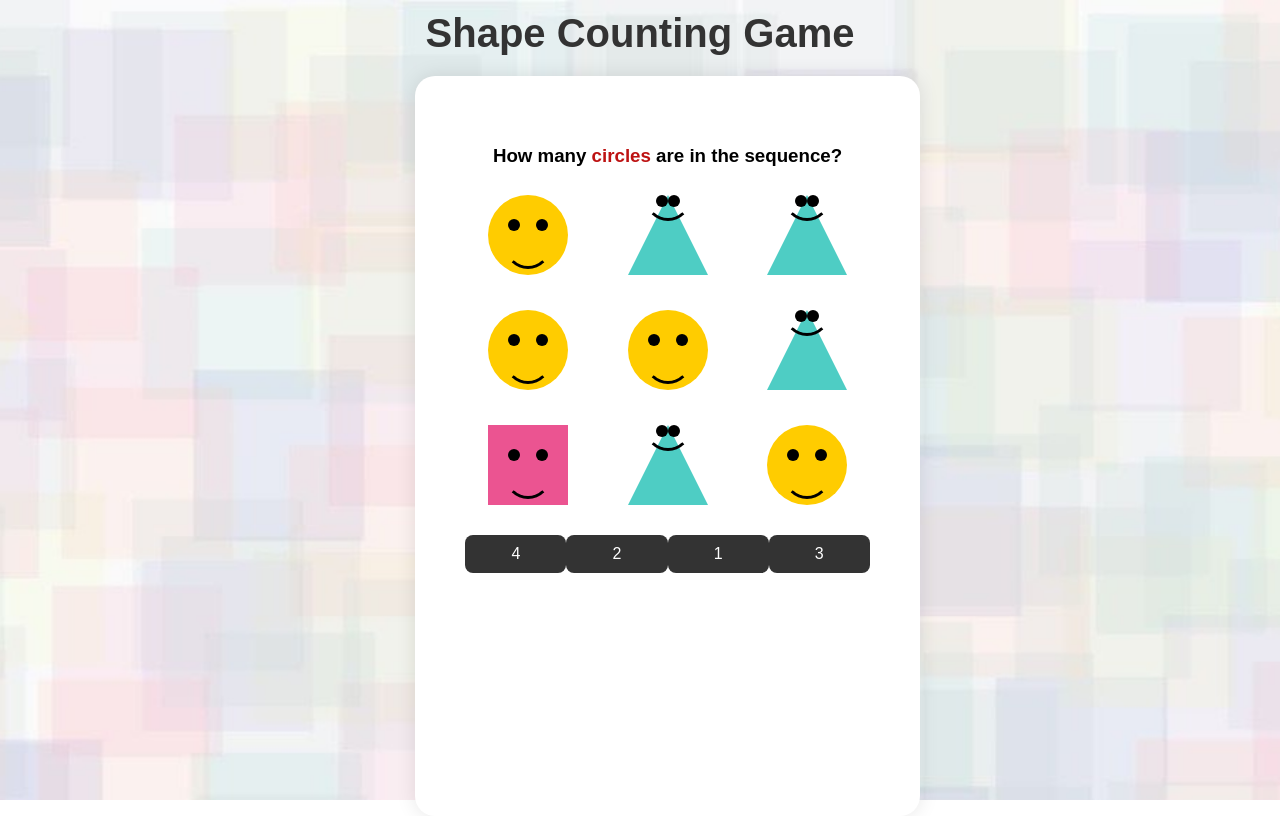
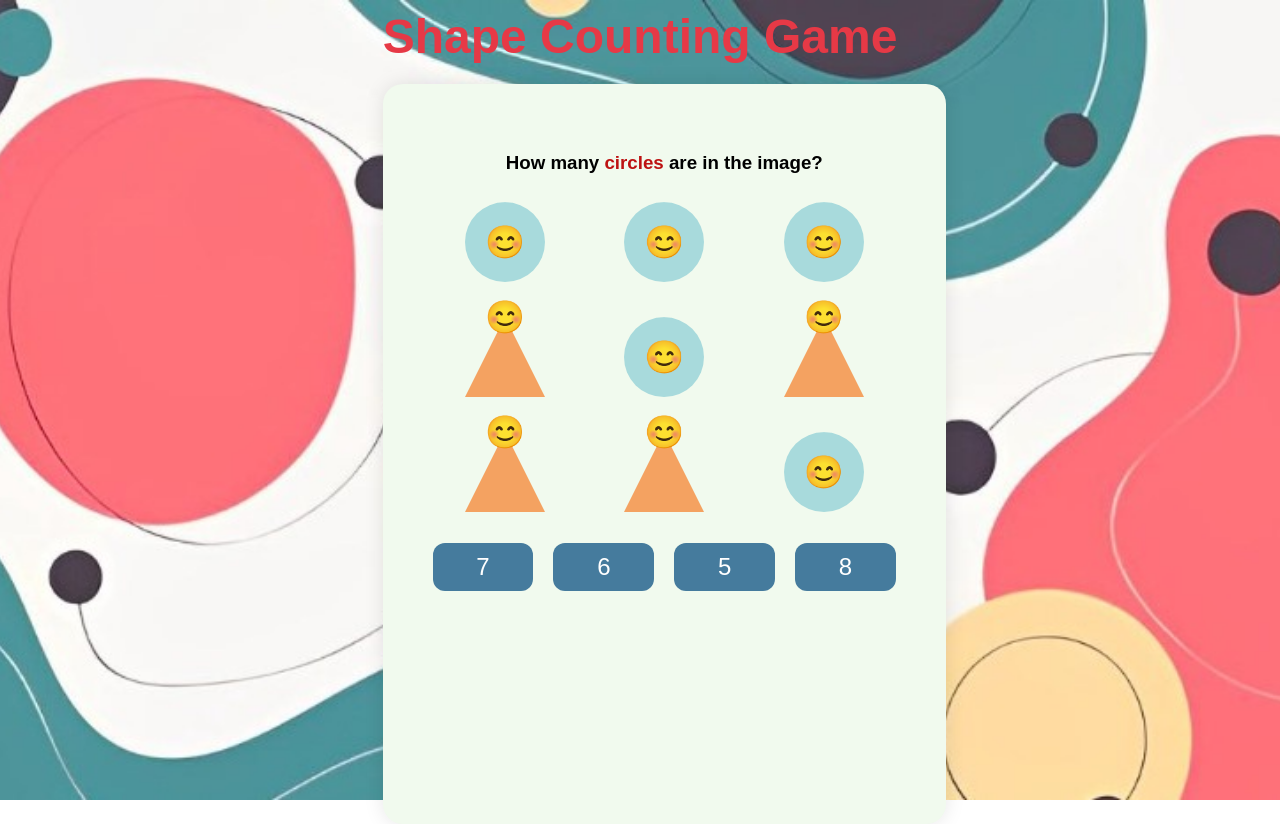
Before and after one commit to satwika-reddy10/Expression_Tracker, a React (Create React App) app in the folder client/: page /game in a window 1280 px wide. Built offline with nearby package versions, Linux system fonts and the light colour scheme; no server answers.

Commit message:
adding css to login page and game

```diff
--- a/client/src/App.css
+++ b/client/src/App.css
@@ -50,7 +50,7 @@ html, body {
 
 body {
   font-family: 'Arial', sans-serif;
-  background-image: url('./new_backgroudImage.jpg'); /* Replace with the path to your image */
+  background-image: url('./backgroundfinal.jpg'); /* Replace with the path to your image */
   background-size: cover; /* Ensures the image covers the entire screen */
   background-position: center; /* Centers the image */
   background-repeat: no-repeat; /* Prevents the image from repeating */
--- a/client/src/components/GameComponent.css
+++ b/client/src/components/GameComponent.css
@@ -1,31 +1,32 @@
+/* General styling */
 .app {
   text-align: center;
   width: 100%;
 }
 
 .game-title {
-    font-size: 2.5rem; /* Slightly reduced font size */
-    color: #333;
-    margin-bottom: 20px; /* Reduced margin */
+  font-size: 3rem;
+  color: #e63946;
+  margin-bottom: 20px;
 }
 
 .game-container {
-    background-color: #fff;
-    padding: 50px; /* Reduced padding */
+  background-color: #f1faee;
+  padding: 50px;
   border-radius: 20px;
   box-shadow: 0px 0px 20px rgba(0, 0, 0, 0.1);
-    width: 90%; /* Increased width */
-    max-width: 800px; /* Set a max width to ensure it's responsive */
-    height: 80vh; /* Set the height to be 80% of the viewport */
-    overflow-y: auto; /* In case content overflows, it will scroll internally */
+  width: 90%;
+  max-width: 800px;
+  height: 80vh;
+  overflow-y: auto;
 }
 
 .shape-sequence {
   display: grid;
-    grid-template-columns: repeat(3, 1fr); /* 3 columns */
-    grid-gap: 35px; /* Space between shapes */
+  grid-template-columns: repeat(3, 1fr);
+  grid-gap: 35px;
   justify-items: center;
-    margin: 10px 0; /* Reduced margin */
+  margin: 10px 0;
   padding: 10px;
 }
 
@@ -37,74 +38,70 @@
 .options-container {
   display: flex;
   justify-content: space-around;
-    margin-top: 20px; /* Reduced margin */
+  margin-top: 20px;
+  gap: 20px;
 }
 
 .option-btn {
-    padding: 10px 15px; /* Reduced button padding */
-    font-size: 1rem; /* Reduced font size */
+  padding: 10px 15px;
+  font-size: 1.5rem;
   cursor: pointer;
   border: none;
-    border-radius: 8px;
-    background-color: #333;
+  border-radius: 12px;
+  background-color: #457b9d;
   color: white;
-    transition: background-color 0.3s;
+  transition: background-color 0.3s, transform 0.3s;
 }
 
 .option-btn:hover {
-    background-color: #555;
+  background-color: #1d3557;
+  transform: scale(1.05);
+}
+
+/* Accessibility: Focus styles */
+.option-btn:focus, .next-btn:focus, .restart-btn:focus {
+  outline: 2px solid #0056b3;
 }
 
 .result {
-    font-size: 1.2rem; /* Reduced font size */
+  font-size: 1.5rem;
   margin-top: 20px;
   align-content: center;
 }
 
 .next-btn, .restart-btn {
-    margin-top: 10px; /* Reduced margin */
-    padding: 10px 15px; /* Reduced padding */
-    font-size: 1rem; /* Reduced font size */
+  margin-top: 10px;
+  padding: 10px 15px;
+  font-size: 1.5rem;
   color: white;
   border: none;
-    border-radius: 8px;
+  border-radius: 12px;
   cursor: pointer;
-    transition: background-color 0.3s;
+  background-color: #457b9d;
+  transition: background-color 0.3s, transform 0.3s;
 }
 
-  .next-btn {
-    background-color: #007bff;
+.next-btn:hover, .restart-btn:hover {
+  background-color: #1d3557;
 }
 
-  .next-btn:hover {
-    background-color: #0056b3;
-  }
-
-  .restart-btn {
-    background-color: #28a745;
-  }
-
-  .restart-btn:hover {
-    background-color: #218838;
-  }
-
-  /* General shape styles */
+/* Shape styles */
 .shape {
-    width: 80px; /* Size of each shape */
+  width: 80px;
   height: 80px;
   display: flex;
+  align-items: center;
   justify-content: center;
-    align-items: center;
-    position: relative; /* So the eyes and smile are positioned correctly */
+  animation: bounce 2s infinite; /* Animation added */
 }
 
 .circle {
-    background-color: #ffcc00;
   border-radius: 50%;
+  background-color: #a8dadc;
 }
 
 .square {
-    background-color: #eb5491;
+  background-color: #f28482;
 }
 
 .triangle {
@@ -112,96 +109,24 @@
   height: 0;
   border-left: 40px solid transparent;
   border-right: 40px solid transparent;
-    border-bottom: 80px solid #4ecdc4; /* Adjusted size */
+  border-bottom: 80px solid #f4a261;
 }
 
-  .shape::before, .shape::after {
-    content: '';
-    width: 12px; /* Reduced eye size */
-    height: 12px;
-    background-color: black;
-    border-radius: 50%;
+/* Adding smiley to each shape */
+.smiley {
+  font-size: 2rem;
   position: absolute;
-    top: 30%;
 }
 
-  .shape::before {
-    left: 25%;
+/* Bounce animation */
+@keyframes bounce {
+  0%, 20%, 50%, 80%, 100% {
+    transform: translateY(0);
   }
-
-  .shape::after {
-    right: 25%;
+  40% {
+    transform: translateY(-30px);
   }
-
-  /* Common styles for all shapes */
-
-
-  /* Inverted smile for sad face */
-  .shape .sad-smile {
-    border-radius: 40px 40px 0 0;
-    border-color: black transparent transparent transparent;
-    top: 70%; /* Adjusted position for better alignment */
-    left: 50%;
-    transform: translateX(-50%);
-  }
-
-  /* Animation for the smile inversion */
-  @keyframes smileChange {
-    from {
-      transform: translateX(-50%) rotate(0deg);
-    }
-    to {
-      transform: translateX(-50%) rotate(180deg);
+  60% {
+    transform: translateY(-15px);
   }
 }
-
-  .shape.sad .smile {
-    animation: smileChange 0.5s ease-out;
-  }
-
-  /* Specific adjustments for the triangle */
-
-
-  /* General smile styles */
-  .shape .smile {
-    position: absolute;
-    width: 40px;
-    height: 20px;
-    border-radius: 0 0 40px 40px;
-    border: 3px solid black;
-    border-color: transparent transparent black transparent;
-    top: 60%; /* Default position */
-    left: 50%;
-    transform: translateX(-50%);
-  }
-
-  /* Sad smile */
-  .shape .sad-smile {
-    border-radius: 40px 40px 0 0;
-    border-color: black transparent transparent transparent;
-    left: 50%;
-    transform: translateX(-50%);
-  }
-
-  /* Position adjustments for different shapes */
-
-  /* Circle */
-  .shape.circle .smile,
-  .shape.circle .sad-smile {
-    top: 60%; /* Default position for circles */
-  }
-
-  /* Square */
-  .shape.square .smile,
-  .shape.square .sad-smile {
-    top: 60%; /* Default position for squares */
-  }
-
-  /* Triangle */
-  .shape.triangle .smile {
-    top: 80%; /* Push the smile down for triangles */
-  }
-
-  .shape.triangle .sad-smile {
-    top: 25%; /* Sad smile also pushed lower for triangles */
-  }
--- a/client/src/components/GameComponent.jsx
+++ b/client/src/components/GameComponent.jsx
@@ -3,6 +3,15 @@ import React, { useState, useEffect } from 'react';
 import './GameComponent.css';
 
 const shapes = ['circle', 'square', 'triangle'];
+
+// Function to shuffle an array
+function shuffleArray(array) {
+  for (let i = array.length - 1; i > 0; i--) {
+    const j = Math.floor(Math.random() * (i + 1));
+    [array[i], array[j]] = [array[j], array[i]];
+  }
+  return array;
+}
 
 function App() {
   const [currentQuestion, setCurrentQuestion] = useState(0);
@@ -11,6 +20,8 @@ function App() {
   const [questions, setQuestions] = useState([]);
   const [isAnswered, setIsAnswered] = useState(false);
   const [isCorrect, setIsCorrect] = useState(null);
+  const [shuffledOptions, setShuffledOptions] = useState([]);
+  const [streak, setStreak] = useState(0); // Track consecutive correct answers
 
   useEffect(() => {
     const newQuestions = Array(5)
@@ -23,44 +34,38 @@ function App() {
           .concat(
             Array(9 - randomCount).fill(null).map(() => shapes[Math.floor(Math.random() * shapes.length)]),
           );
-
-        // Calculate the correct answer
-        const correctAnswer = sequence.filter((s) => s === randomShape).length;
-
-        let options = [correctAnswer];
-        // Generate 3 other random options
-        while (options.length < 4) {
-          const randomOption = Math.floor(Math.random() * 5) + 1;
-          if (!options.includes(randomOption)) {
-            options.push(randomOption);
-          }
-        }
-
-        // Shuffle options array so correct answer is not always at the same position
-        const shuffleArray = (array) => {
-          for (let i = array.length - 1; i > 0; i--) {
-            const j = Math.floor(Math.random() * (i + 1));
-            [array[i], array[j]] = [array[j], array[i]];
-          }
-          return array;
-        };
-
-        return { shape: randomShape, sequence, correctAnswer, options: shuffleArray(options) };
+        return { shape: randomShape, sequence };
       });
     setQuestions(newQuestions);
   }, []);
+
+  useEffect(() => {
+    if (questions.length > 0 && currentQuestion < questions.length) {
+      const { shape, sequence } = questions[currentQuestion];
+      const correctAnswer = sequence.filter((s) => s === shape).length;
+      const options = Array(4)
+        .fill(null)
+        .map((_, i) => (i === 0 ? correctAnswer : correctAnswer + i));
+
+      // Shuffle options before displaying
+      setShuffledOptions(shuffleArray([...options]));
+    }
+  }, [currentQuestion, questions]);
 
   const handleAnswer = (answer) => {
     if (!isAnswered) {
       setSelectedAnswer(answer);
       setIsAnswered(true);
 
-      const correctAnswer = questions[currentQuestion].correctAnswer;
+      const correctAnswer = questions[currentQuestion].sequence.filter((shape) => shape === questions[currentQuestion].shape).length;
       const correct = answer === correctAnswer;
       setIsCorrect(correct);
 
       if (correct) {
         setScore(score + 1);
+        setStreak(streak + 1); // Increment streak for correct answers
+      } else {
+        setStreak(0); // Reset streak on wrong answer
       }
     }
   };
@@ -82,9 +87,22 @@ function App() {
     setSelectedAnswer(null);
     setIsAnswered(false);
     setIsCorrect(null);
+    setStreak(0); // Reset streak when restarting game
   };
 
-  if (currentQuestion >= questions.length) {
+  // Function to return the appropriate emoji based on the answer and streak
+  const getSmiley = () => {
+    if (!isAnswered) {
+      return '😊'; // Neutral smiley before answering
+    }
+    if (isCorrect) {
+      return streak > 1 ? '😁' : '😃'; // Happiest for streak, happy for single correct
+    } else {
+      return '😢'; // Sad for wrong answer
+    }
+  };
+
+  if (currentQuestion >= questions.length || questions.length === 0) {
     return (
       <div className="app">
         <h1 className="game-title">Shape Counting Game</h1>
@@ -102,24 +120,25 @@ function App() {
     );
   }
 
-  if (questions.length === 0) return <div>Loading...</div>;
+  if (questions.length === 0 || !questions[currentQuestion]) return <div>Loading...</div>;
 
-  const { shape, sequence, options } = questions[currentQuestion];
+  const { shape, sequence } = questions[currentQuestion];
+  const correctAnswer = sequence.filter((s) => s === shape).length;
 
   return (
     <div className="app">
       <h1 className="game-title">Shape Counting Game</h1>
       <div className="game-container">
-        <h3>How many <span className="target-shape">{shape}s</span> are in the sequence?</h3>
+        <h3>How many <span className="target-shape">{shape}s</span> are in the image?</h3>
         <div className="shape-sequence">
           {sequence.map((s, index) => (
-            <div key={index} className={`shape ${s} ${isCorrect === false ? 'sad' : ''}`} aria-label={`A ${s}`}>
-              <div className={`smile ${isCorrect === false ? 'sad-smile' : ''}`}></div>
+            <div key={index} className={`shape ${s}`} aria-label={`A ${s}`}>
+              {s && <span className="smiley">{getSmiley()}</span>}
             </div>
           ))}
         </div>
         <div className="options-container">
-          {options.map((option, index) => (
+          {shuffledOptions.map((option, index) => (
             <button
               key={index}
               className="option-btn"
@@ -134,7 +153,7 @@ function App() {
         {selectedAnswer !== null && (
           <div>
             <p className="result">
-              {isCorrect ? 'Correct!' : `Wrong! The correct answer was ${questions[currentQuestion].correctAnswer}.`}
+              {isCorrect ? 'Correct!' : `Wrong! The correct answer was ${correctAnswer}.`}
             </p>
             <button
               className="next-btn"
--- a/client/src/components/LoginPage/LoginPage.css
+++ b/client/src/components/LoginPage/LoginPage.css
@@ -1,48 +1,69 @@
-/* Full-screen background with the uploaded image */
-.login-container {
+/* Full-screen container with a background image and centered login box */
+.outer-container {
   height: 100vh;
+  width: 100vw;
   display: flex;
   justify-content: center;
   align-items: center;
-    background-image: url('53a1d399c10dd3639e2c5a2f46cc11ab.jpg');
-    background-size: cover;
-    background-position: center;
+  position: relative; /* For overlay purposes */
+  background-image: url('./img2.jpg'); /* Background image */
+  background-size: cover; /* Cover the full viewport */
+  background-position: center; /* Center the image */
+  background-repeat: no-repeat; /* No repeating */
+  opacity: 0.5; /* Make the image slightly visible */
+}
+
+/* Semi-transparent overlay to darken the background */
+.overlay {
+  position: absolute;
+  top: 0;
+  left: 0;
+  width: 100%;
+  height: 100%;
+  background-color: rgba(0, 0, 0, 0.5); /* Dark semi-transparent overlay */
+  z-index: 1; /* Layer the overlay behind the login box */
 }
 
 /* Centered login box */
 .login-box {
-    background: whitesmoke ;/* Semi-transparent background */
-    padding: 50px;
-    border-radius: 8px;
-    box-shadow: 0px 0px 15px rgba(0, 0, 0, 0.2);
+  background: rgba(255, 255, 255, 0.8); /* Semi-transparent login box */
+  width: 600px; /* Wider login box */
+  padding: 60px; /* More padding inside the box */
+  border-radius: 12px;
+  box-shadow: 0px 0px 20px rgba(0, 0, 0, 0.3); /* Add shadow */
+  z-index: 2; /* Ensure the login box is above the overlay */
   text-align: center;
-    width: 300px;
-    /* z-index: 1000; */
+  position: relative;
 }
 
+/* Input fields styling */
 .input-field {
-    margin-bottom: 25px;
+  margin-bottom: 30px;
 }
 
 label {
   display: block;
-    margin-bottom: 10px;
+  margin-bottom: 12px;
+  font-size: 1.5rem; /* Larger font for labels */
 }
 
 input {
   width: 100%;
-    padding: 8px;
-    border-radius: 4px;
+  padding: 14px;
+  font-size: 1.5rem;
+  border-radius: 5px;
   border: 1px solid #665f5f;
 }
 
+/* Button styling */
 button {
   width: 100%;
-    padding: 10px;
+  padding: 16px;
+  font-size: 1.5rem;
   background-color: #538ecd;
   color: white;
   border: none;
-    border-radius: 4px;
+  border-radius: 5px;
   cursor: pointer;
 }
 
```
Also changed, not shown: client/src/backgroundfinal.jpg (added), client/src/components/LoginPage/img2.jpg (added). Lines whose indentation alone changed are shown as unchanged.
